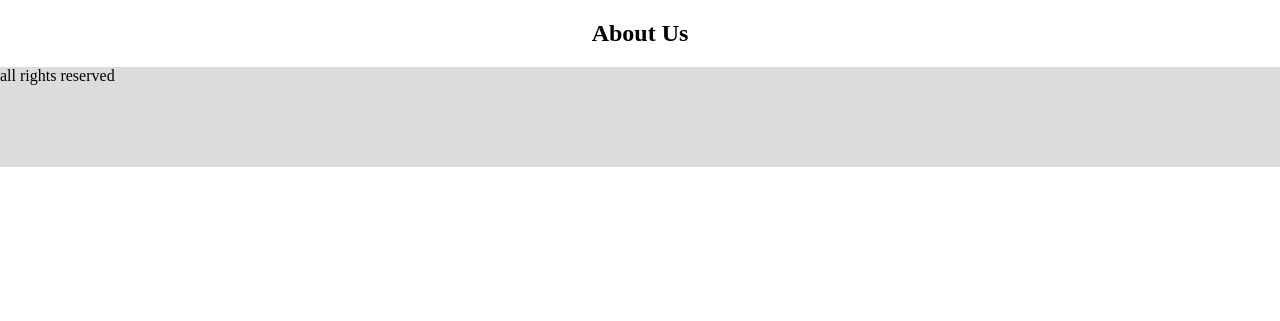
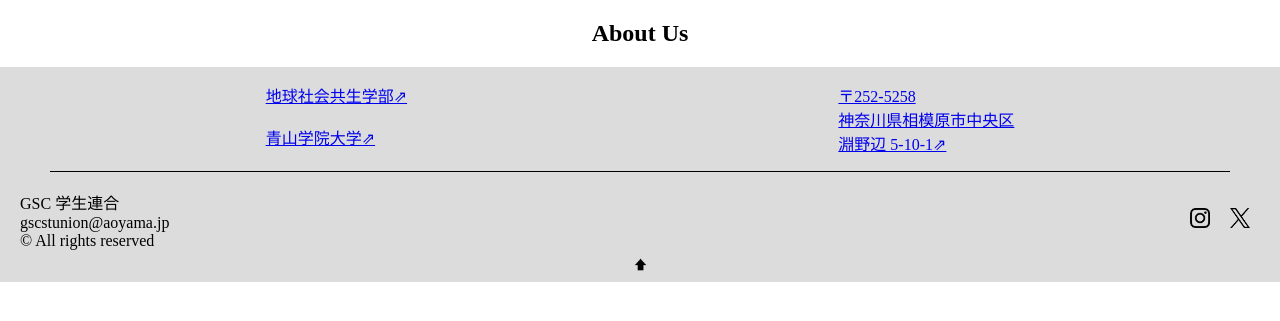
Before and after one commit to Raymondoor/gscstunion_webpage, a PHP site: page /index.php in a window 1280 px wide. Shown: the part 108-429 px from the top of the page. Run offline with PHP 8.4, Linux system fonts and the light colour scheme.

Commit message:
footermod

```diff
--- a/assets/index.js
+++ b/assets/index.js
@@ -1,12 +1,11 @@
 document.addEventListener('DOMContentLoaded', function() {
 
-    let list = document.getElementById('sortForm');
-    let items = Array.from(list.querySelectorAll('li')); // Convert NodeList to Array
-    items.sort(function(a, b) {
-        return new Date(b.getAttribute('data-date')) - new Date(a.getAttribute('data-date'));
+    // script.js
+
+// When the user clicks on the button, scroll to the top of the document
+    document.getElementById('b2t').addEventListener('click', function() {
+        document.body.scrollTop = 0; // For Safari
+        document.documentElement.scrollTop = 0; // For Chrome, Firefox, IE and Opera
     });
-    items.forEach(function(item) {
-        list.appendChild(item); // Re-append items in sorted order
-        list.appendChild(document.createElement('hr')); // Append a horizontal line after each item
-    });
+
 });
--- a/assets/style.css
+++ b/assets/style.css
@@ -1,3 +1,6 @@
+html {
+    scroll-behavior: smooth;
+}
 body {
     margin: 0;
     padding: 0;
@@ -54,6 +57,7 @@ header {
         }
         p {
             margin: 0;
+
         }
 
 
@@ -76,7 +80,61 @@ header {
 }
 footer {
     background-color: rgb(220, 220, 220);
-    height: 100px;
+
+    #f-links {
+        display: flex;
+        justify-content: space-around;
+        border-bottom: 1px solid black;
+        margin: 0 50px;
+
+        #f-main-link {
+            margin: 16px 0;
+
+            p {
+                margin: 0;
+            }
+        }
+    }
+
+    #fnavbar {
+        display: flex;
+        justify-content: space-between;
+        margin: 0 20px;
+
+        #f-sns-link {
+            display: flex;
+            justify-content: center;
+            align-items: center;
+
+            .sns_image {
+                height: 20px;
+                padding: 10px 10px;
+                transition: all 200ms;
+            }
+            .sns_image:hover {
+                transform: scale(1.1);
+            }
+        }
+    }
+
+    #back2top {
+        display: flex;
+        justify-content: center;
+
+        #b2t {
+            border: none;
+            outline: none;
+            background-color: rgba(0, 0, 0, 0);
+            cursor: pointer;
+            margin: 6px;
+
+            #b2timg {
+                height: 15px;
+            }
+        }
+    }
+
+
 }
 
 main {
--- a/backend/app/views/footer.php
+++ b/backend/app/views/footer.php
@@ -1,6 +1,33 @@
     <footer>
-        all rights reserved
+        <div id="f-links">
+            <div id="f-main-link">
+                <p><a href="https://www.aoyama.ac.jp/faculty/gsc/">地球社会共生学部&#8663</a></p><br>
+                <p><a href="https://www.aoyama.ac.jp/">青山学院大学&#8663</a></p>
+            </div>
+            <div id="f-access">
+                <p><a href="https://maps.app.goo.gl/T55JukdbwNe2TcaY6" target="_blank">
+                    〒252-5258<br>
+                    神奈川県相模原市中央区<br>
+                    淵野辺 5-10-1&#8663
+                </a></p>
+            </div>
+        </div>
+        <br>
+        <div id="fnavbar">
+            <div id="license">
+                GSC 学生連合<br>
+                gscstunion@aoyama.jp<br>
+                &#169 All rights reserved
+            </div>
+            <div id="f-sns-link">
+                <a href="https://instagram.com/gscstunion" target="_blank" title="Instagram"><img src="<?php echo $dir_back; ?>assets/images/icon/Instagram.png" alt="Instagram" class="sns_image"></a>
+                <a href="https://x.com/GSCstunion" target="_blank" title="X(Twitter)"><img src="<?php echo $dir_back; ?>assets/images/icon/X.png" alt="X(Twitter)" class="sns_image"></a>
+            </div>
+        </div>
+        <div id="back2top">
+            <button id="b2t" title="ページの先頭に戻る"><img src="<?php echo $dir_back; ?>assets/images/uparrow.png" alt="ページの先頭に戻る" id="b2timg"></button>
+        </div>
     </footer>
-    <!-- <script src="<?php echo $dir_back; ?>assets/index.js"></script>-->
+    <script src="<?php echo $dir_back; ?>assets/index.js"></script>
 </body>
 </html>
```
Also changed, not shown: assets/images/uparrow.png (added).
